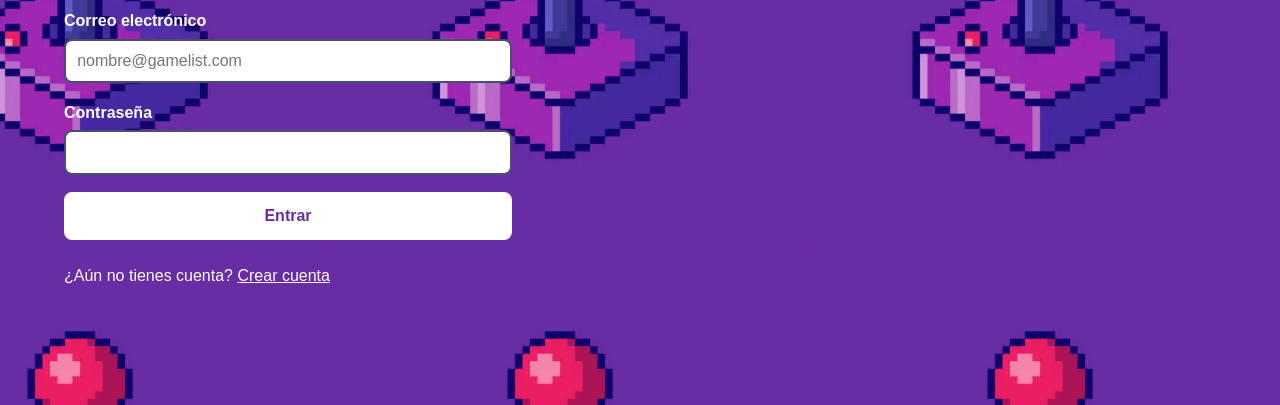
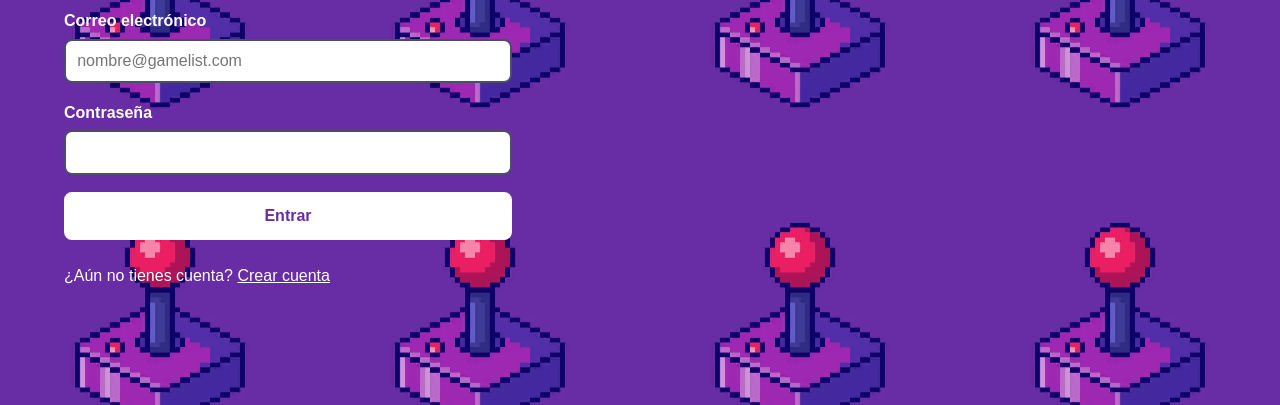
Before and after one commit to jesus205vzla-eng/BackOffice, a plain HTML site: page login.html in a window 1280 px wide. Shown: the part 395-800 px from the top of the page. Drawn offline with Linux system fonts and the light colour scheme.

Commit message:
Add files via upload

```diff
--- a/styles.css
+++ b/styles.css
@@ -41,14 +41,15 @@ a {
 
 .auth {
   min-height: 100vh;
-  padding: 1.5rem 1.5rem 13rem;
+  padding: 1.5rem;
   color: white;
   background-color: #6a2ba4;
   background-image: url("Imagenes/joystick.webp");
   background-position: center bottom;
-  background-size: 12rem;
+  background-size: 9rem;
+  background-repeat: repeat;
+  image-rendering: pixelated;
 }
-
 
 .brand {
   font-family: "Courier New", monospace;
@@ -81,7 +82,6 @@ a {
   max-width: 28rem;
   margin-top: 2.5rem;
 }
-
 
 .nombre,
 .correo,
@@ -194,7 +194,6 @@ a {
   cursor: not-allowed;
 }
 
-
 .mensaje {
   margin: 0 0 1rem;
   padding: 0.7rem 1rem;
@@ -217,8 +216,6 @@ a {
 .crearCuenta a {
   color: white;
 }
-
-
 
 .topbar {
   display: flex;
@@ -249,7 +246,6 @@ a {
   font-size: 2.2rem;
 }
 
-
 .estadisticas {
   display: flex;
   flex-wrap: wrap;
@@ -279,8 +275,6 @@ a {
 .estadisticas span {
   color: #4a4d70;
 }
-
-
 
 .usuario {
   display: flex;
@@ -364,13 +358,11 @@ a {
   margin-bottom: 0.75rem;
 }
 
-
-
 @media (min-width: 900px) {
   .auth {
     padding: 3rem 4rem;
     background-position: right center;
-    background-size: 30rem;
+    background-size: 20rem;
   }
 
   .auth__pitch h2 {
```
